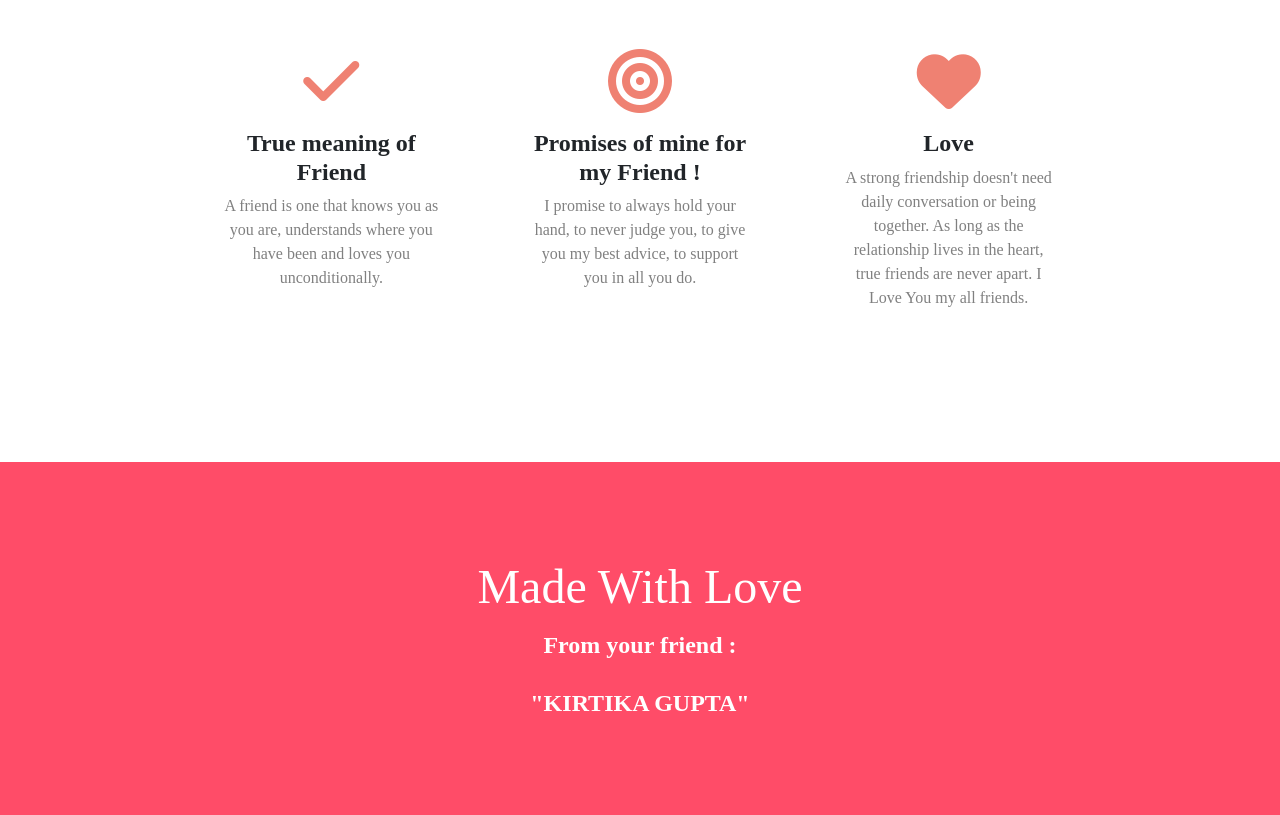
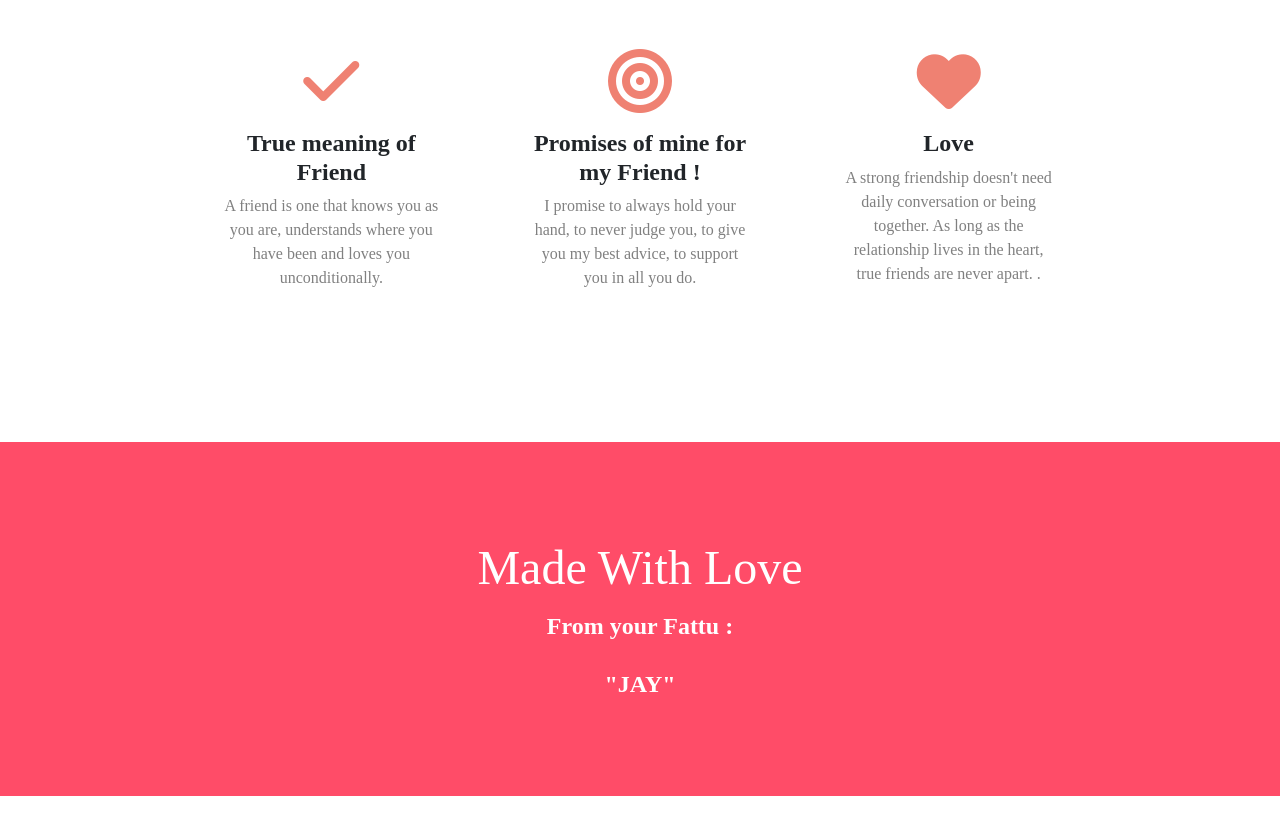
Before and after one commit to YourDaddyBabes/shinchu, a plain HTML site: page index.html in a window 1280 px wide. Shown: the part 367-1182 px from the top of the page. Drawn offline with nearby package versions, Linux system fonts and the light colour scheme.

Commit message:
Update index.html

```diff
--- a/index.html
+++ b/index.html
@@ -3,7 +3,7 @@
 
 <head>
   <meta charset="utf-8">
-  <title>Friendship</title>
+  <title>Jagu & Jayu</title>
   <link rel="stylesheet" href="https://stackpath.bootstrapcdn.com/bootstrap/4.5.0/css/bootstrap.min.css" integrity="sha384-9aIt2nRpC12Uk9gS9baDl411NQApFmC26EwAOH8WgZl5MYYxFfc+NcPb1dKGj7Sk" crossorigin="anonymous">
   <link rel="stylesheet" href="styles.css">
   <script src="https://kit.fontawesome.com/80f94e30b5.js" crossorigin="anonymous"></script>
@@ -54,7 +54,7 @@
       <i class="icon fas fa-heart fa-4x"></i>
     <h3>Love</h3>
     <p>A strong friendship doesn't need daily conversation or being together. As long as the relationship lives in the heart, true friends are never apart.
-    I Love You my all friends.</p>
+    .</p>
 
     </div>
     </div>
@@ -82,7 +82,7 @@
 
   <footer id="footer">
     <h1>Made With Love <h1>
-      <h3> From your friend : <br><br>"KIRTIKA  GUPTA"</h3>
+      <h3> From your Fattu : <br><br>"JAY"</h3>
 
   </footer>
 
```
